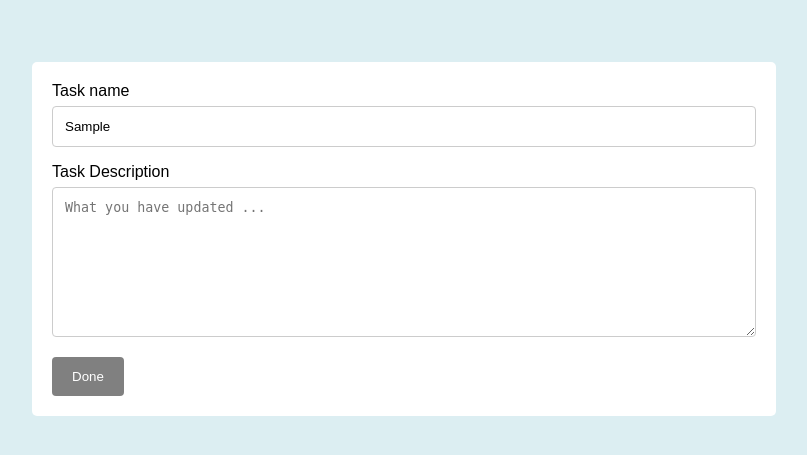
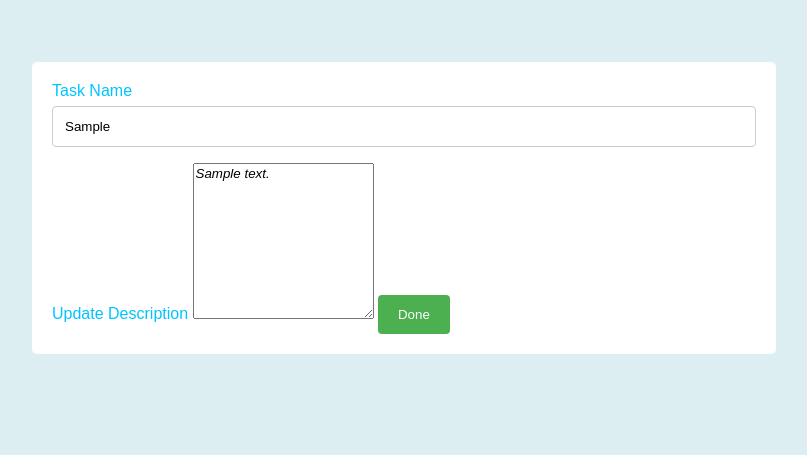
Before and after one commit to Qiugu-He/ClockifyClone, a Django app: page /taskmanager/edit/?id=1 in a window 1280 px wide. Shown: the top 455 px of the page, without its empty margins (236-1043 px from the left). Run offline with Django 3.2, Linux system fonts and the light colour scheme; tables that the repository leaves empty hold one stand-in row (values such as "Sample post"); some libraries are stand-ins or nearby versions.

Commit message:
Added default content for edit from; Styling edit from

```diff
--- a/static/css/edit.css
+++ b/static/css/edit.css
@@ -18,7 +18,7 @@ body{
     margin-right:20%;
 }
 
-input[type=text], textarea {
+input[type=text] {
   width: 100%;
   padding: 12px;
   border: 1px solid #ccc;
@@ -37,7 +37,3 @@ input[type=submit] {
   border-radius: 4px;
   cursor: pointer;
 }
-
-input[type=submit]{
-  background-color: grey;
-}
--- a/templates/task/edit.html
+++ b/templates/task/edit.html
@@ -13,12 +13,12 @@
             {% csrf_token %}
             <input type="hidden" name="id" value="{{ task.id }}"/>
 
-            <label>Task name</label>
+            <label style="color: #00C4FF">Task Name</label>
             <input type="text" name="task_no" value="{{ task.task_no }}">
 
-            <label>Task Description</label>
-            <textarea name="task_desc" value="{{ task.task_desc }}" placeholder="What you have updated ..."
-                      style="height:150px"></textarea>
+            <label style="color: #00C4FF">Update Description</label>
+            <textarea name="task_desc" value="{{ task.task_desc }}"
+                      style="height:150px; font-family: Arial, Helvetica, sans-serif; font-style: italic">{{ task.task_desc }}</textarea>
 
             <input type="submit" value="Done"/>
         </form>
```
